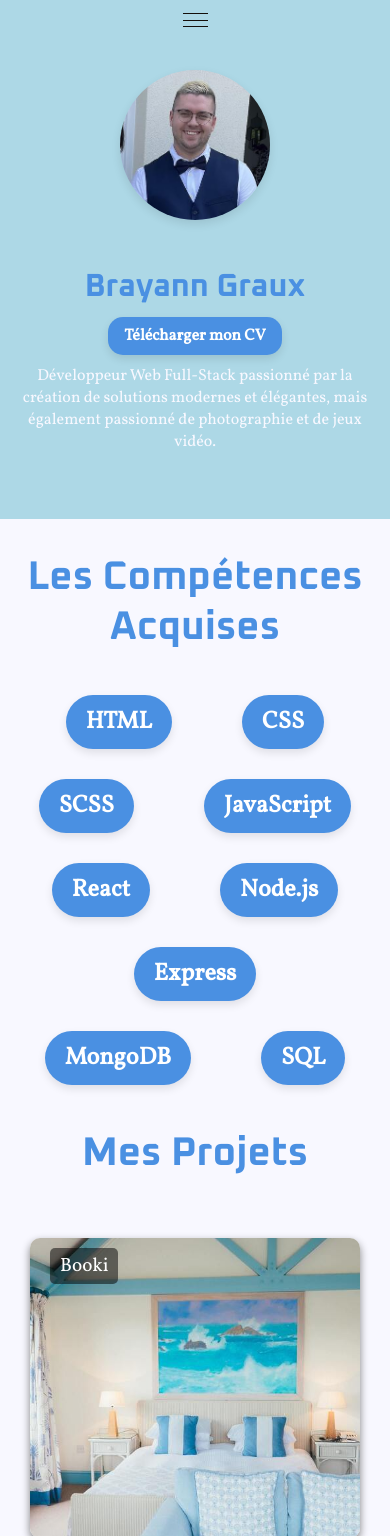
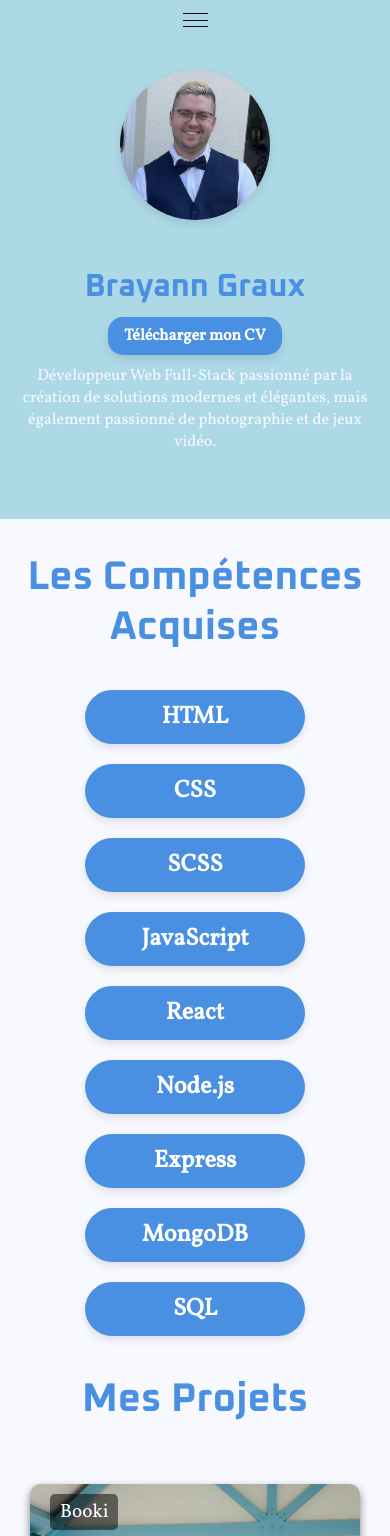
Before and after one commit to Brayann-Graux/Projet_8, a React (Create React App) app: page / in a window 390 px wide. Shown: the top 1536 px of the page. Built offline with nearby package versions, Linux system fonts and the light colour scheme.

Commit message:
correction skills

```diff
--- a/src/components/Skills/Skills.scss
+++ b/src/components/Skills/Skills.scss
@@ -1,31 +1,38 @@
-@import '../../styles/Variables.scss';/* Section des compétences */
+@import '../../styles/Variables.scss'; /* Section des compétences */
 
 .skills-container {
   display: flex;
   justify-content: center;
   flex-wrap: wrap;
-  gap: 10px;
+  gap: 10px; /* Espace entre les badges */
   margin-top: 20px;
+
+  // Média query pour les écrans de 700 pixels ou moins
+  @media (max-width: 700px) {
+    .skill-badge {
+      flex: 0 1 calc(50% - 15px); /* Minimum 2 badges par ligne */
+      margin: 5px; /* Ajustez la marge si nécessaire */
+    }
+  }
 }
 
 .skill-badge {
-  background-color: $primary-blue;  /* Couleur de fond du "bouton" */
+  background-color: $primary-blue; /* Couleur de fond du "bouton" */
   color: white;
   padding: 10px 20px;
-  margin: 10px 30px;
-  border-radius: 30px;  /* Bordure arrondie pour ressembler à un bouton */
+  border-radius: 30px; /* Bordure arrondie pour ressembler à un bouton */
   font-weight: bold;
   font-size: 1.5rem;
   font-family: 'Vollkorn', serif;
   text-align: center;
   text-decoration: none;
   display: inline-block;
-  box-shadow: 0px 4px 8px rgba(0, 0, 0, 0.1);  /* Ombre légère */
+  box-shadow: 0px 4px 8px rgba(0, 0, 0, 0.1); /* Ombre légère */
   transition: background-color 0.3s ease;
 
   /* Effet au survol pour rendre l'apparence dynamique */
   &:hover {
-    background-color: lighten($primary-blue, 10%);  /* Couleur au survol */
+    background-color: lighten($primary-blue, 10%); /* Couleur au survol */
   }
 }
 
```
